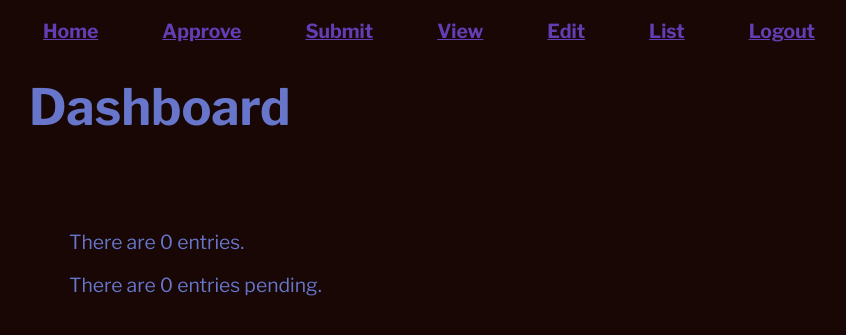
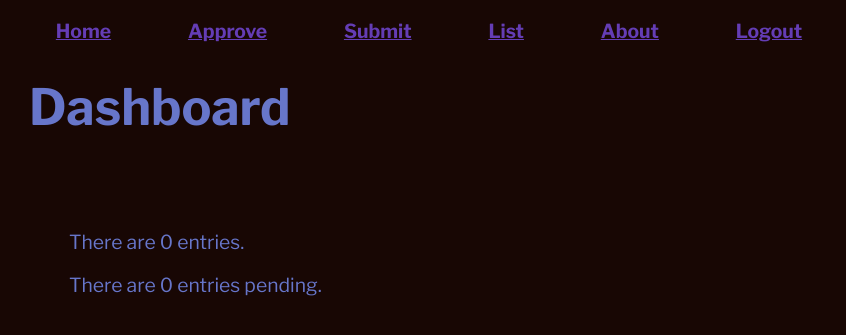
Before and after one commit to sadgrlonline/yesterblog, a PHP site: page /dashboard/index.php in a window 1280 px wide. Shown: the top 335 px of the page, without its empty margins (211-1057 px from the left). Run offline with PHP 8.4, Linux system fonts and the light colour scheme; the visitor is signed in with stand-in values (Sample User, id 1); data that the repository does not hold is empty; some libraries are stand-ins or nearby versions.

Commit message:
removed unnecessary links

```diff
--- a/navigate.php
+++ b/navigate.php
@@ -13,21 +13,14 @@
         <li><a href="/yesterblog/submit/">Submit</a></li>
         <?php endif?>
 
-        <?php if (!isset($_SESSION['username'])): ?>
-        <?php else: ?>
-        <li><a href="/yesterblog/index.php">View</a></li>
-        <?php endif?>
-
-        <?php if (!isset($_SESSION['username'])): ?>
-        <?php else: ?>
-        <li><a href="/yesterblog/edit/">Edit</a></li>
-        <?php endif?>
-
 
 
         </li>
         <li>
             <a href="/yesterblog/list.php">List</a>
+        </li>
+        <li>
+            <a href="/yesterblog/about/">About</a>
         </li>
         <?php if (!isset($_SESSION['username'])): ?>
         <li><a href="/yesterblog/login/">Login</a></li>
```
